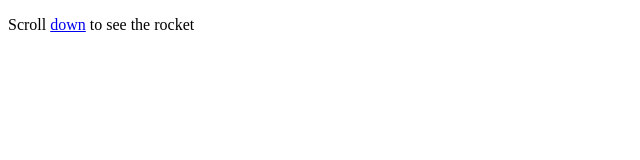
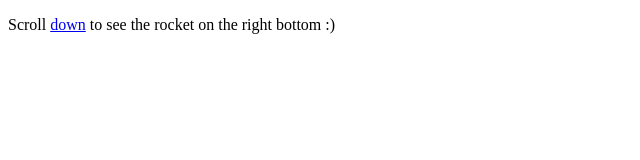
Before and after one commit to hzlzh/ScrollTop-Rocket, a plain HTML site: page index.html in a window 1280 px wide. Shown: the top 160 px of the page, without its empty margins (0-640 px from the left). Drawn offline with nearby package versions, Linux system fonts and the light colour scheme.

Commit message:
update text

```diff
--- a/index.html
+++ b/index.html
@@ -13,7 +13,7 @@
 -->
 </head>
 <body style="height:2000px;position: relative;">
-  <p>Scroll <a href="#bottom">down</a> to see the rocket</p>
+  <p>Scroll <a href="#bottom">down</a> to see the rocket on the right bottom :)</p>
   <!-- here start -->
   <div id="scrollTop" style="display:none;">
     <div class="level-2"></div>
```
